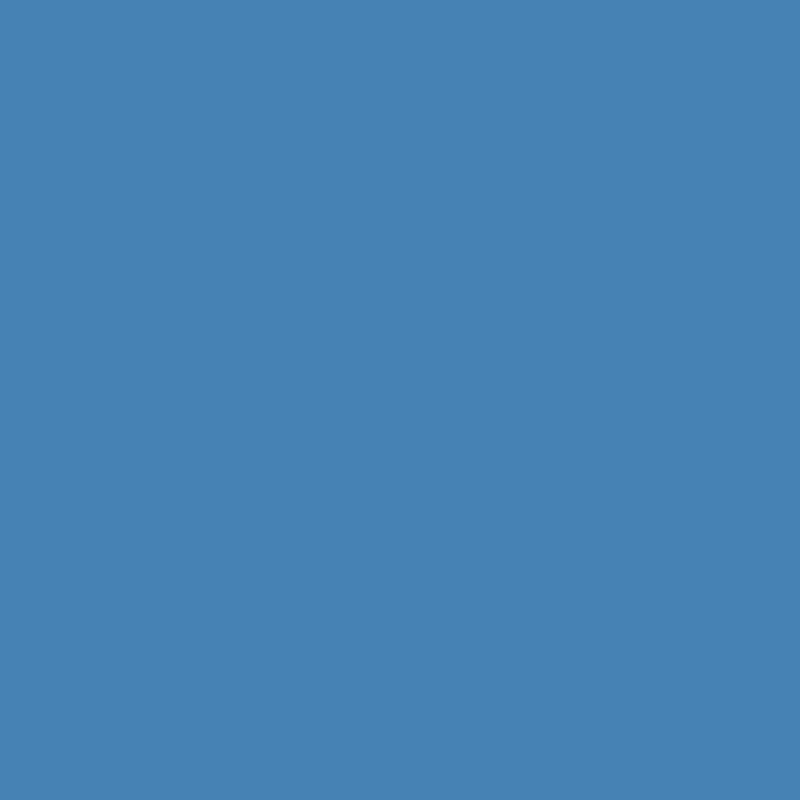
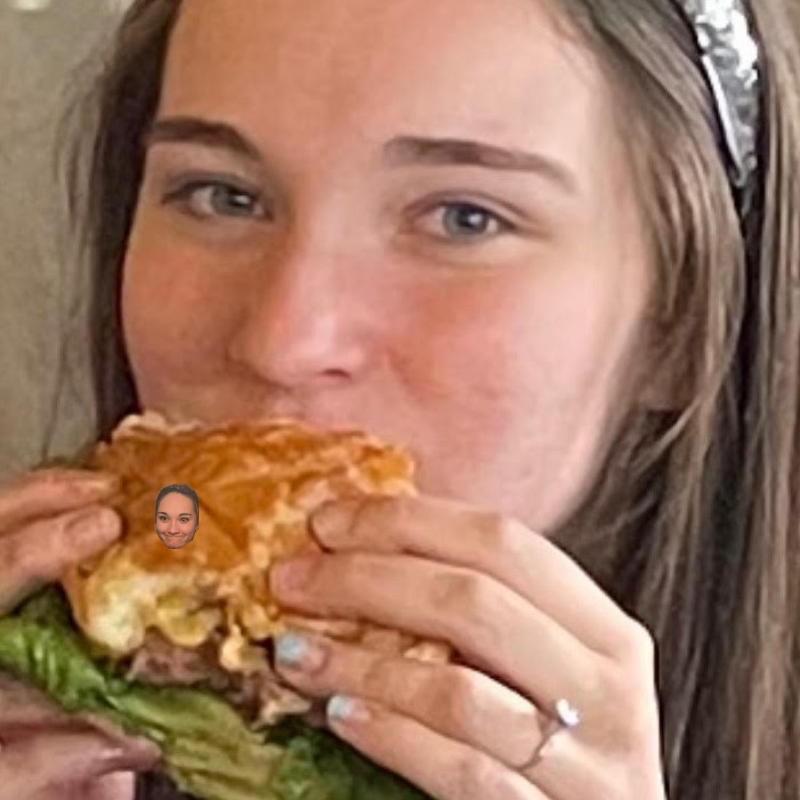
Before and after one commit to JaxonAdams/electron-pong, an Electron app: page views/index.html in a window 800 px wide. Drawn offline with Linux system fonts and the light colour scheme.

Commit message:
images and basic movement

```diff
--- a/main.js
+++ b/main.js
@@ -13,7 +13,9 @@ const createWindow = () => {
 	});
 
 	window.loadFile(path.join(__dirname, './views/index.html'));
+	// if (process.env.NODE_ENV !== 'production') window.webContents.openDevTools();
 };
+
 
 // menu template
 const menuTemplate = [
--- a/views/assets/script.js
+++ b/views/assets/script.js
@@ -6,3 +6,67 @@ const ctx = canvas.getContext('2d');
 // set canvas width and height
 ctx.canvas.width = window.innerWidth;
 ctx.canvas.height = window.innerHeight;
+
+// ball position
+let ballPosX = (window.innerWidth / 2) - 45;
+let ballPosY = (window.innerHeight / 2) - 60;
+
+// ball angle and direction
+let direction = {};
+
+const getBallDirection = () => {
+    let ballAngle = Math.random() * (2 * Math.PI);
+
+    console.log(ballAngle);
+
+    direction = {
+        x: Math.sin(ballAngle),
+        y: Math.cos(ballAngle)
+    };
+
+    if (ballAngle <= 1 || ballAngle === 3 || ballAngle >= 6) {
+        getBallDirection();
+    };
+};
+
+// set ball direction
+getBallDirection();
+
+let ballDX = 1.7;
+let ballDY = 1.7;
+
+// ball image
+const ballImg = new Image();
+ballImg.addEventListener('load', () => {
+    // game will run once image loads in
+    main();
+}, false);
+ballImg.src = './assets/images/paige.png';
+
+const main = () => {
+    setInterval(() => {
+        // clear previous frame
+        ctx.clearRect(0, 0, canvas.width, canvas.height);
+
+        // draw assets
+        drawBall();
+
+        // set ball's next position
+        ballPosX += direction.x * ballDX;
+        ballPosY += direction.y * ballDY;
+
+        // wall colision detection
+        if (ballPosX < 0 || ballPosX > window.innerWidth - 45) {
+            ballDX = -ballDX;
+        };
+
+        if (ballPosY < 0 || ballPosY > window.innerHeight - 60) {
+            ballDY = -ballDY;
+        };
+    }, 10);
+};
+
+// draw ball
+const drawBall = () => {
+    ctx.drawImage(ballImg, ballPosX, ballPosY, 45, 65);
+};
--- a/views/assets/style.css
+++ b/views/assets/style.css
@@ -4,7 +4,10 @@ html, body {
 }
 
 canvas {
-	background-color: steelblue;
+	/* background-color: steelblue; */
+	background: url('./images/bg.jpg');
+	background-position: center;
+	background-size: cover;
 	display: block;
 	margin: 0 auto;
 }
--- a/views/index.html
+++ b/views/index.html
@@ -2,17 +2,11 @@
 <html>
 <head>
   <meta charset='UTF-8' />
-  <meta
-      http-equiv="Content-Security-Policy"
-      content="default-src 'self'; script-src 'self'"
-  />
-  <meta
-      http-equiv="X-Content-Security-Policy"
-      content="default-src 'self'; script-src 'self'"
-  />
+  <meta http-equiv="Content-Security-Policy" content="default-src 'self'; script-src 'self'" />
+  <meta http-equiv="X-Content-Security-Policy" content="default-src 'self'; script-src 'self'" />
   <link rel='stylesheet' href='./assets/style.css' />
   <script src='./assets/script.js' defer></script>
-  <title>PONG</title>
+  <title>PAIGE PONG</title>
 </head>
 <body>
   <canvas id='game-canvas' width='200' height='200' />
```
Also changed, not shown: views/assets/images/bg.jpg (added), views/assets/images/paige.png (added).
